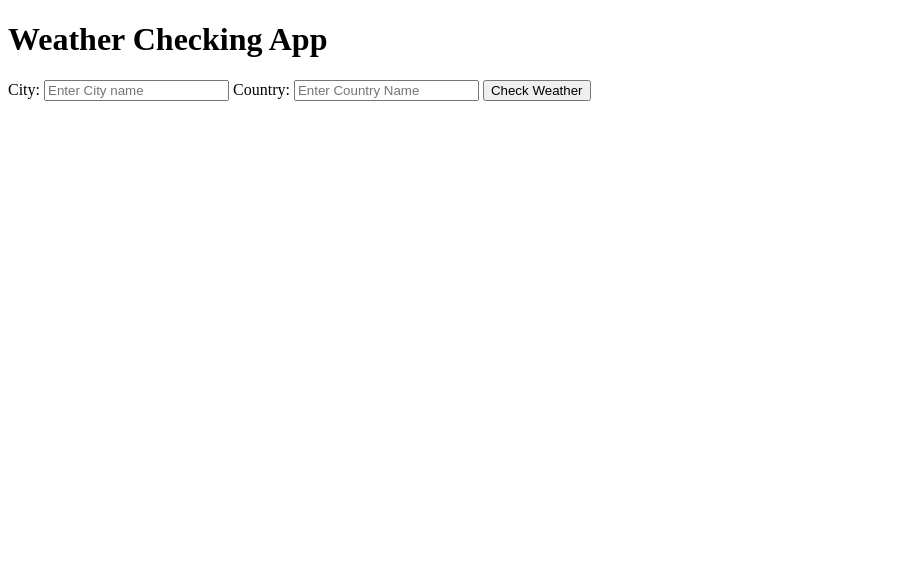
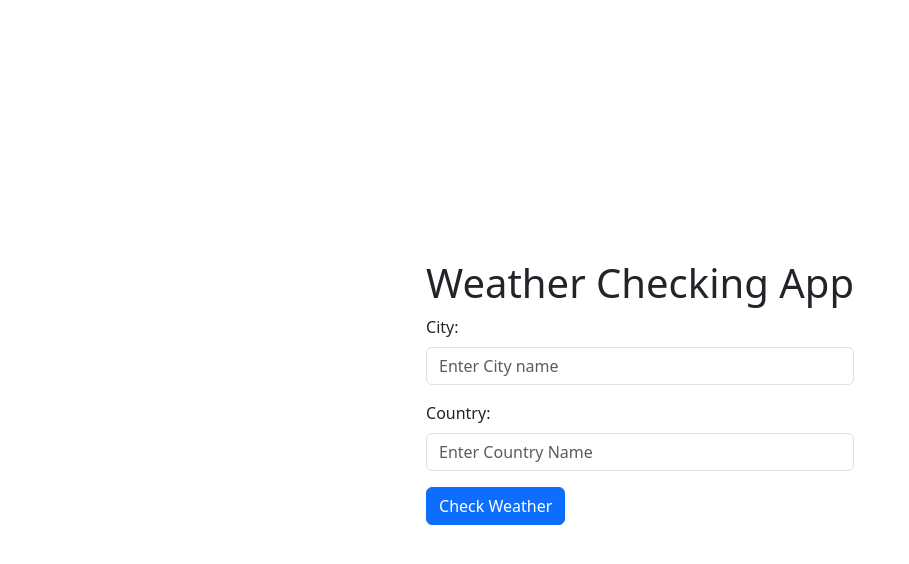
Before and after one commit to DavidZajicek/WeatherCheckerJB, a plain HTML site: page WeatherCheckerUI/index.html in a window 1280 px wide. Shown: the whole page, without its empty margins (0-909 px from the left). Drawn offline with nearby package versions, Linux system fonts and the light colour scheme.

Commit message:
add boostrap frontend framework

```diff
--- a/WeatherCheckerUI/index.html
+++ b/WeatherCheckerUI/index.html
@@ -5,18 +5,34 @@
     <meta charset="UTF-8">
     <meta name="viewport" content="width=device-width, initial-scale=1.0">
     <title>Weather Checking App</title>
+    <link href="https://cdn.jsdelivr.net/npm/bootstrap@5.3.0-alpha1/dist/css/bootstrap.min.css" rel="stylesheet">
+    <style>
+        body, html {
+            height: 100%;
+            display: flex;
+            justify-content: center;
+            align-items: center;
+        }
+    </style>
 </head>
 
 <body>
-    <h1>Weather Checking App</h1>
-    <form id="weatherForm">
-        <label for="cityInput">City: </label>
-        <input type="text" id="cityInput" placeholder="Enter City name">
-        <label for="countryInput">Country: </label>
-        <input type="text" id="countryInput" placeholder="Enter Country Name">
-        <button type="submit">Check Weather</button>
-    </form>
-    <div id="weatherResult"></div>
+    <div class="container">
+        <h1 class="text-center">Weather Checking App</h1>
+        <form id="weatherForm">
+            <div class="mb-3">
+                <label for="cityInput" class="form-label">City: </label>
+                <input type="text" class="form-control" id="cityInput" placeholder="Enter City name" required>
+            </div>
+            <div class="mb-3">
+                <label for="countryInput" class="form-label">Country: </label>
+                <input type="text" class="form-control" id="countryInput" placeholder="Enter Country Name" required>
+            </div>
+            <button type="submit" class="btn btn-primary">Check Weather</button>
+        </form>
+        <div id="weatherResult" class="mt-3"></div>
+
+    </div>
 </body>
 
 <script src="https://code.jquery.com/jquery-3.6.0.min.js"></script>
```
